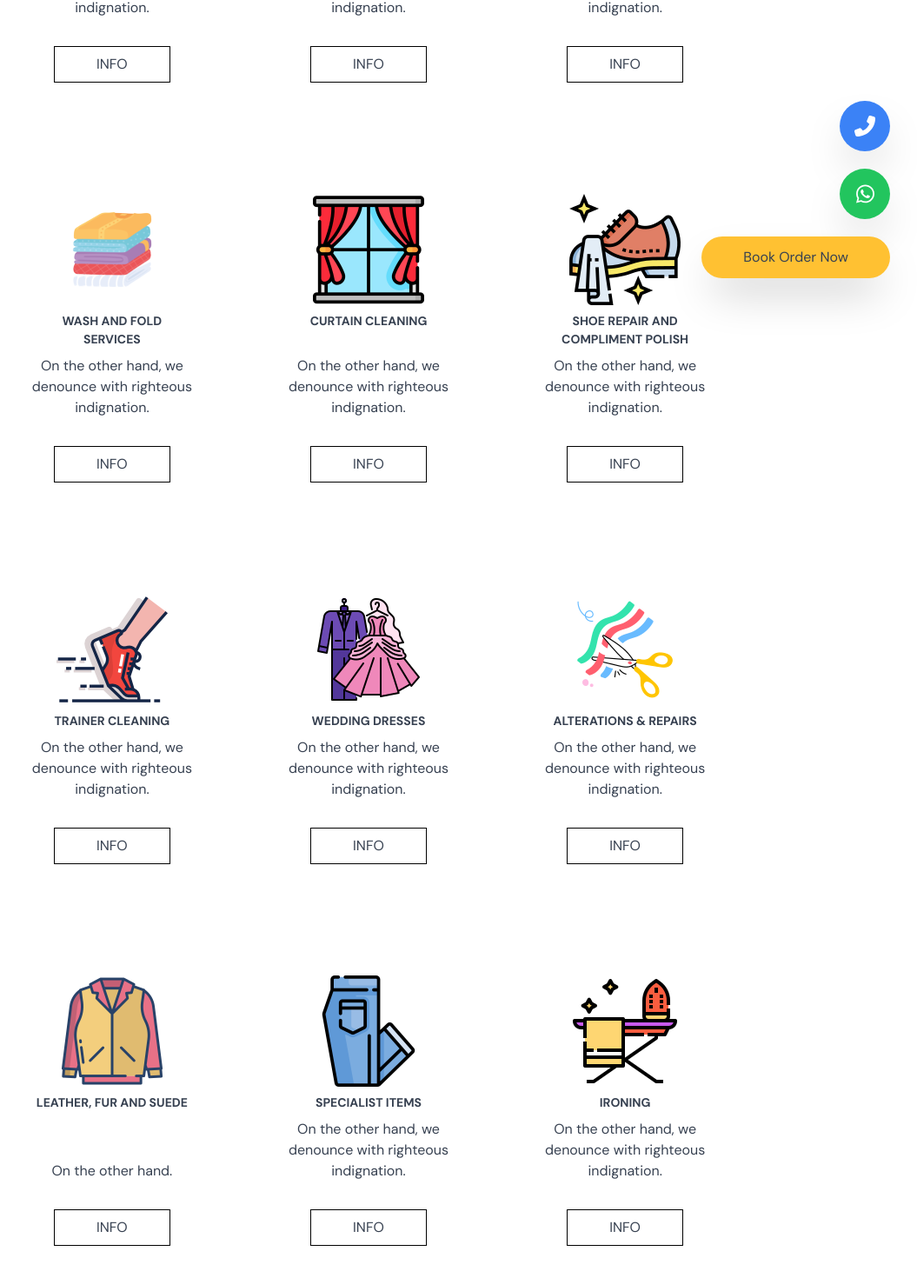
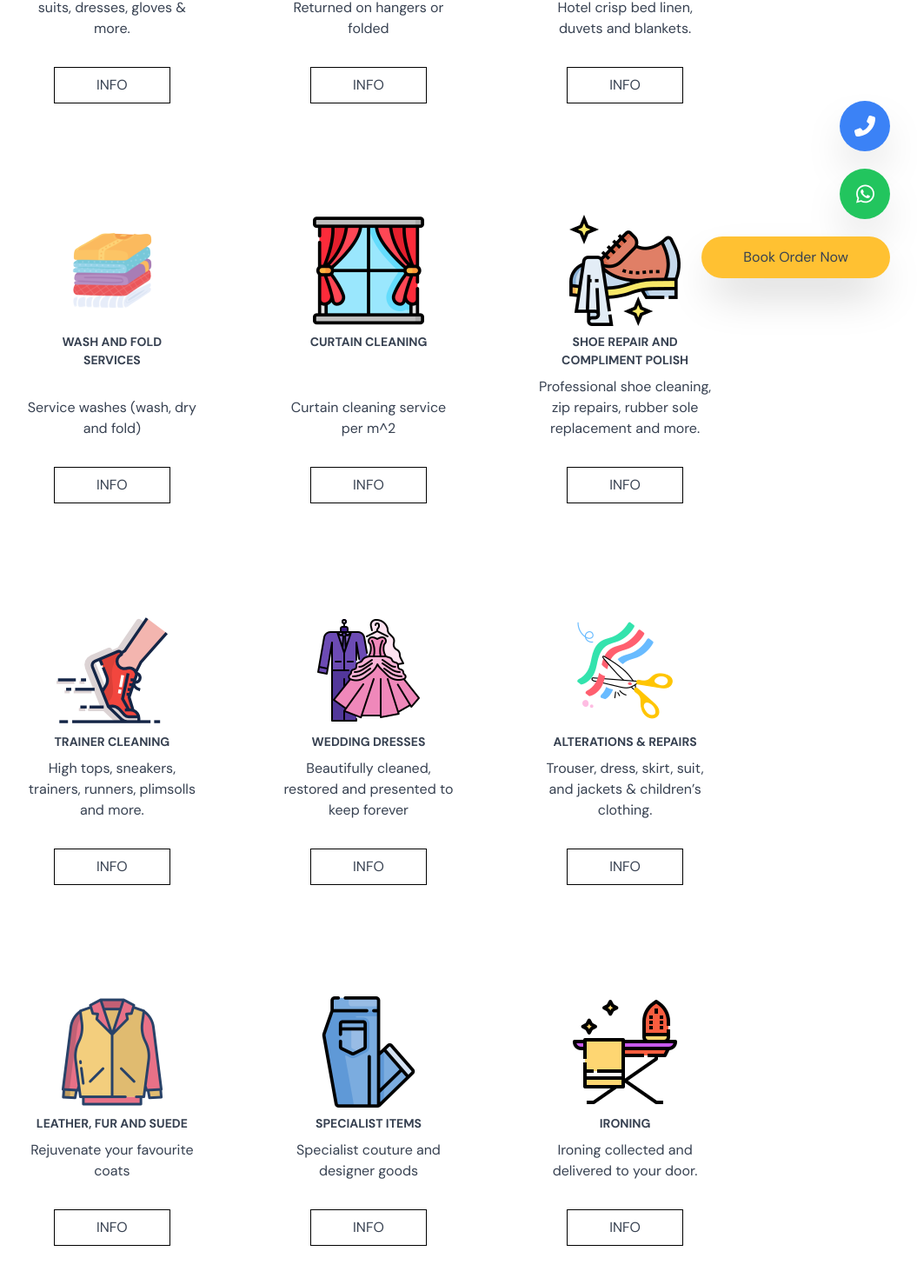
Before and after one commit to sajeerpm/laundary-web-2, a React (Vite) app: page /services in a window 1280 px wide. Shown: the part 440-1910 px from the top of the page at 87% size, without its empty margins (216-1271 px from the left). Built offline with nearby package versions, Linux system fonts and the light colour scheme; no server answers.

Commit message:
added latest changes - 3

```diff
--- a/src/pages/pricing/Pricing.tsx
+++ b/src/pages/pricing/Pricing.tsx
@@ -55,9 +55,11 @@ const Pricing = () => {
             </AnchorLink>
           ))}
         </div>
-
-        <div id="price-list" className="w-full py-12">
-          <p className="w-full py-4 text-center uppercase">{activeTabName}</p>
+        <div id="price-list" className="h-6"></div>
+        <div className="w-full py-12">
+          <p className="w-full py-4 text-center text-lg uppercase">
+            {activeTabName}
+          </p>
           {activeTab === 1 && (
             <div className="mx-auto max-w-[650px] text-center text-xl">
               <p>
--- a/src/pages/services/Services.tsx
+++ b/src/pages/services/Services.tsx
@@ -23,84 +23,90 @@ const Services = () => {
       name: "Dry Cleaning",
       price: "$10",
       image: `${DryImage}`,
-      description: "On the other hand, we denounce with righteous indignation.",
+      description:
+        "Blouses, bow ties, knitwear, coats, dinner suits, dresses, gloves & more.",
     },
     {
       id: 2,
       name: "Shirt Service",
       price: "$20",
       image: `${ShirtService}`,
-      description: "On the other hand, we denounce with righteous indignation.",
+      description:
+        "Beautifully cleaned and crisply pressed shirts. Returned on hangers or folded",
     },
     {
       id: 3,
       name: "Laundry Services",
       price: "$30",
       image: `${LaundaryService}`,
-      description: "On the other hand, we denounce with righteous indignation.",
+      description: "Hotel crisp bed linen, duvets and blankets.",
     },
     {
       id: 4,
       name: "wash and fold services",
       price: "$40",
       image: `${WashAndFold}`,
-      description: "On the other hand, we denounce with righteous indignation.",
+      description: "Service washes (wash, dry and fold)",
     },
     {
       id: 5,
       name: "Curtain Cleaning",
       price: "$40",
       image: `${CurtainService}`,
-      description: "On the other hand, we denounce with righteous indignation.",
+      description: "Curtain cleaning service per m^2",
     },
     {
       id: 6,
       name: "SHOE REPAIR AND COMPLIMENT POLISH",
       price: "$40",
       image: `${ShoeRepair}`,
-      description: "On the other hand, we denounce with righteous indignation.",
+      description:
+        "Professional shoe cleaning, zip repairs, rubber sole replacement and more.",
     },
     {
       id: 7,
       name: "Trainer Cleaning",
       price: "$40",
       image: `${RunningService}`,
-      description: "On the other hand, we denounce with righteous indignation.",
+      description:
+        "High tops, sneakers, trainers, runners, plimsolls and more.",
     },
     {
       id: 8,
       name: "Wedding Dresses",
       price: "$40",
       image: `${WeddingDresses}`,
-      description: "On the other hand, we denounce with righteous indignation.",
+      description:
+        "Beautifully cleaned, restored and presented to keep forever",
     },
     {
       id: 9,
       name: "Alterations & Repairs",
       price: "$40",
       image: `${AlterationAndRepair}`,
-      description: "On the other hand, we denounce with righteous indignation.",
+      description:
+        "Trouser, dress, skirt, suit, and jackets & children’s clothing.",
     },
     {
       id: 10,
       name: "Leather, Fur and Suede",
       price: "$40",
       image: `${LeatherFurSuede}`,
-      description: "On the other hand.",
+      description: "Rejuvenate your favourite coats",
     },
     {
       id: 11,
       name: "Specialist items",
       price: "$40",
       image: `${SpecialistItems}`,
-      description: "On the other hand, we denounce with righteous indignation.",
+      description: "Specialist couture and designer goods",
     },
     {
       id: 12,
       name: "Ironing",
       price: "$40",
       image: `${Ironing}`,
-      description: "On the other hand, we denounce with righteous indignation.",
+      description: "Ironing collected and delivered to your door.",
     },
     // Add more products as needed
   ];
@@ -126,7 +132,7 @@ const Services = () => {
           >
             <img src={product.image} alt="dry-cleaning" />
             <SText textAlign="text-center">{product.name}</SText>
-            <p className="text-center">{product.description}</p>
+            <p className="text-center align-top">{product.description}</p>
             <Link to={`/pricing/${product.name}`}>
               <button
                 key={product.id}
```
